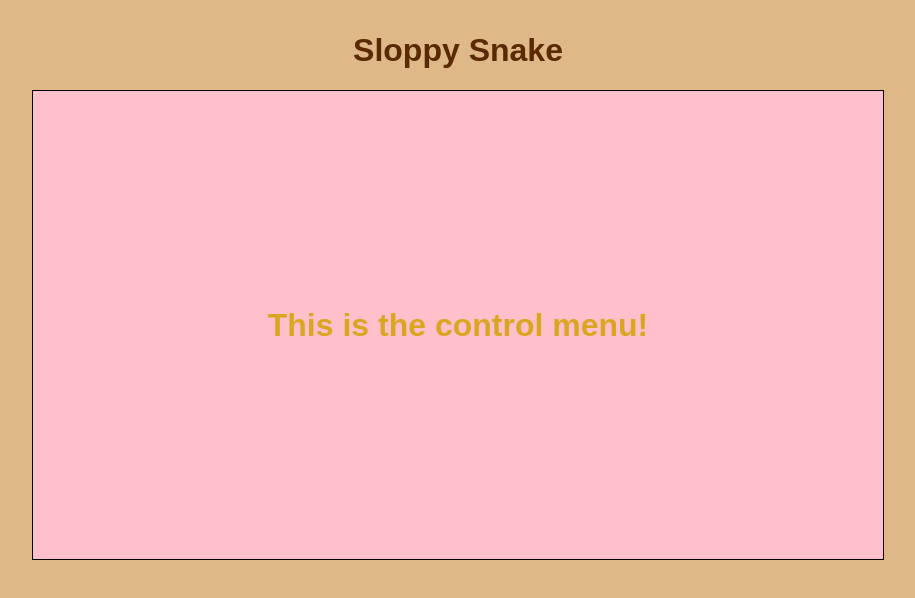
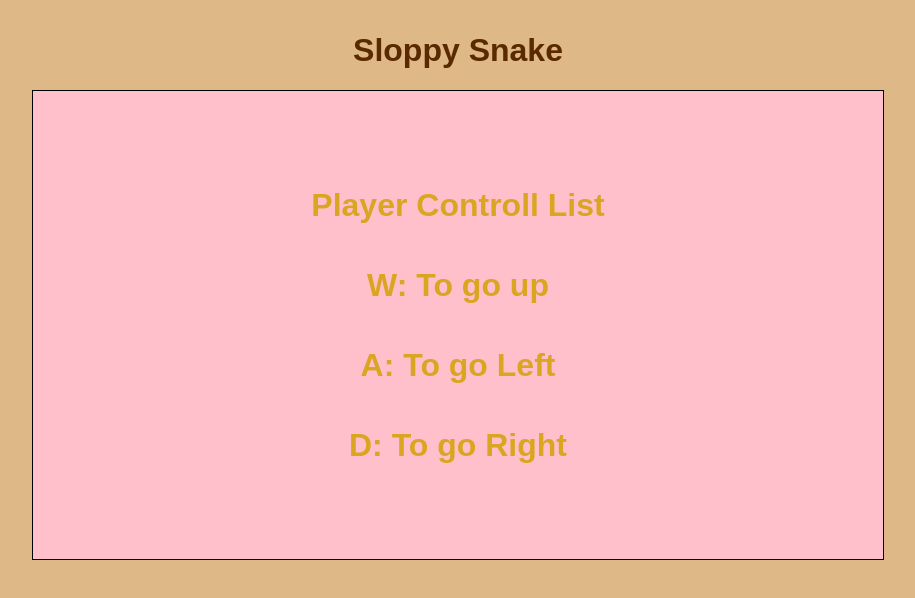
Before and after one commit to HernelMarProvido/Ca3_sloppy-snake, a plain HTML site: page Games/Sloppy Snake/sloppy-snake.html in a window 1280 px wide. Both pictures are taken after a click on the link "Control Menu". Shown: the whole page, without its empty margins (182-1097 px from the left). Drawn offline with nearby package versions, Linux system fonts and the light colour scheme.

```diff
--- a/Games/Sloppy Snake/sloppy-snake.html
+++ b/Games/Sloppy Snake/sloppy-snake.html
@@ -41,7 +41,10 @@
 
             <!-- Control Menu -->
             <div id="control_menu" class="menu hidden">
-                <h1>This is the control menu!</h1>
+                <h1>Player Controll List</h1>
+                <h1>W: To go up</h1>
+                <h1>A: To go Left</h1>
+                <h1>D: To go Right</h1>
             </div>
 
             <!-- Add More Menu's Here -->
```
Also changed, not shown: Games/Sloppy Snake/js/Controllers/Player/PlayerMoveController.js (+1 -8 lines).
